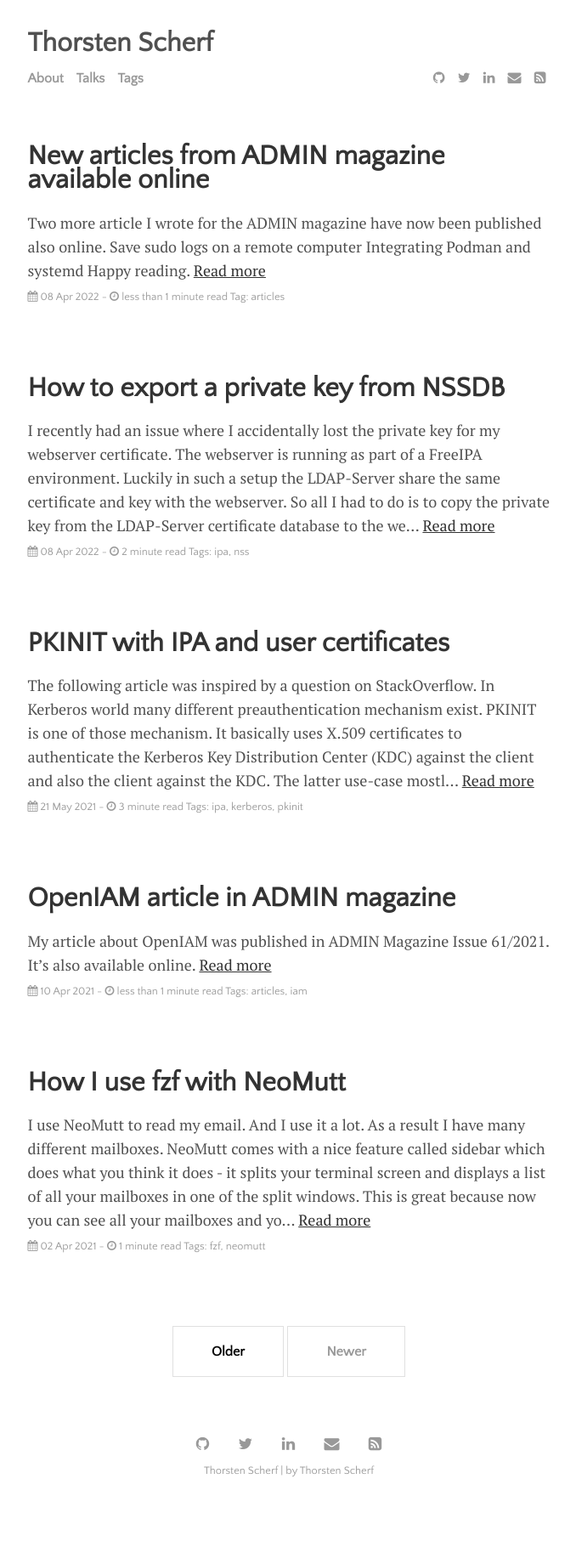
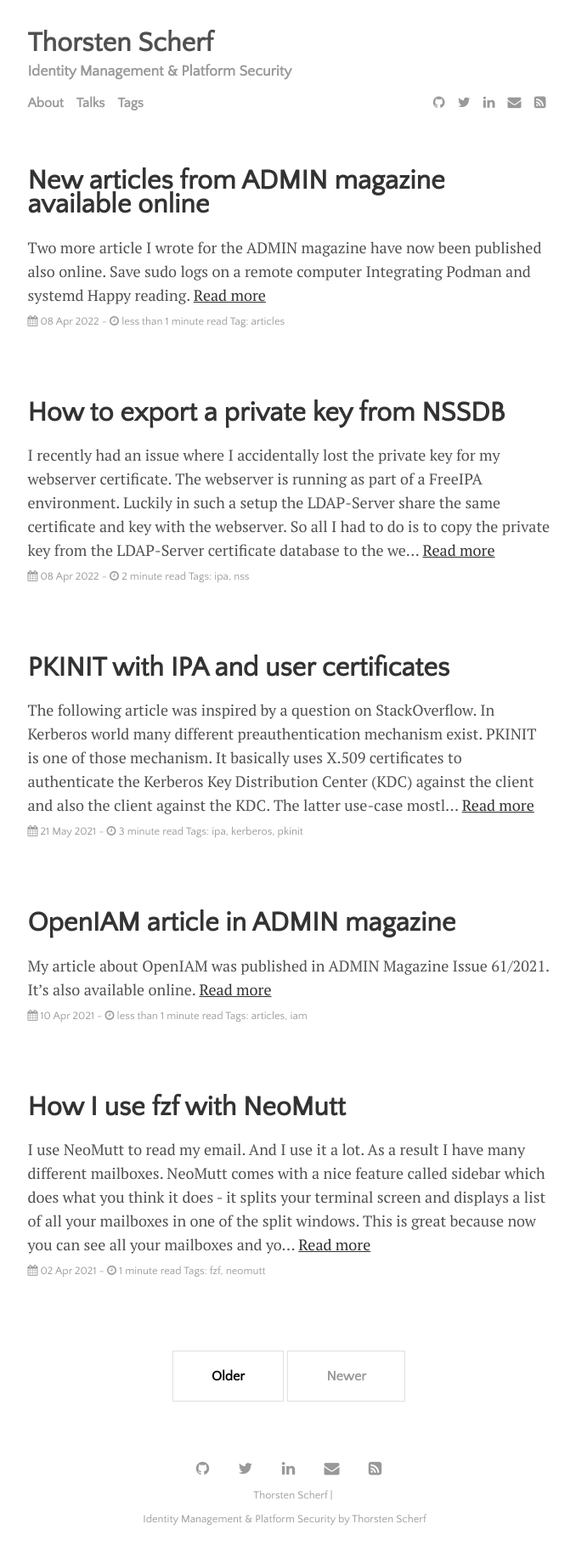
Before and after one commit to tscherf/tscherf.github.io, a Jekyll site: the page built from index.html, in a window 1280 px wide. Shown: the whole page at 85% size, without its empty margins (300-978 px from the left). Built offline with Jekyll 4.4.1, drawn with Linux system fonts in a browser that asks for light colours; the list of posts is cut into pages by our own code; before the commit the page ends 1776 px from its top, so only the background shows below that.

Commit message:
add blog description

```diff
--- a/_config.yml
+++ b/_config.yml
@@ -22,7 +22,7 @@ google_analytics:    'G-PXEW6VGQGY'
 
 # Customise atom feed settings (this is where Jekyll-Feed gets configuration information)
 title:              'Thorsten Scherf'
-description:        ''
+description: '<br>Identity Management & Platform Security'
 author:             'Thorsten Scherf'
 
 # RSS 2.0 can be used instead of Atom by uncommenting following two lines
```
